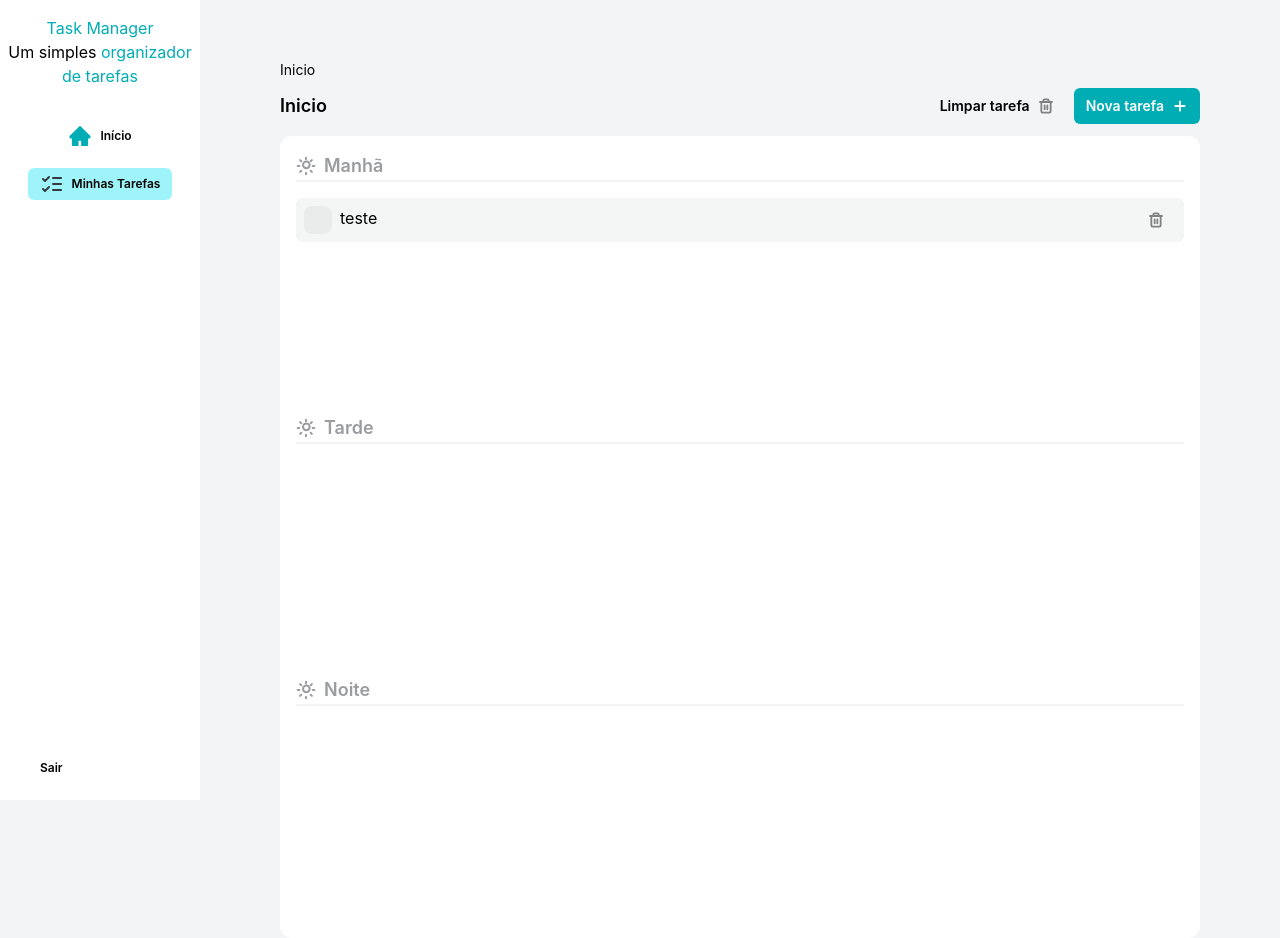
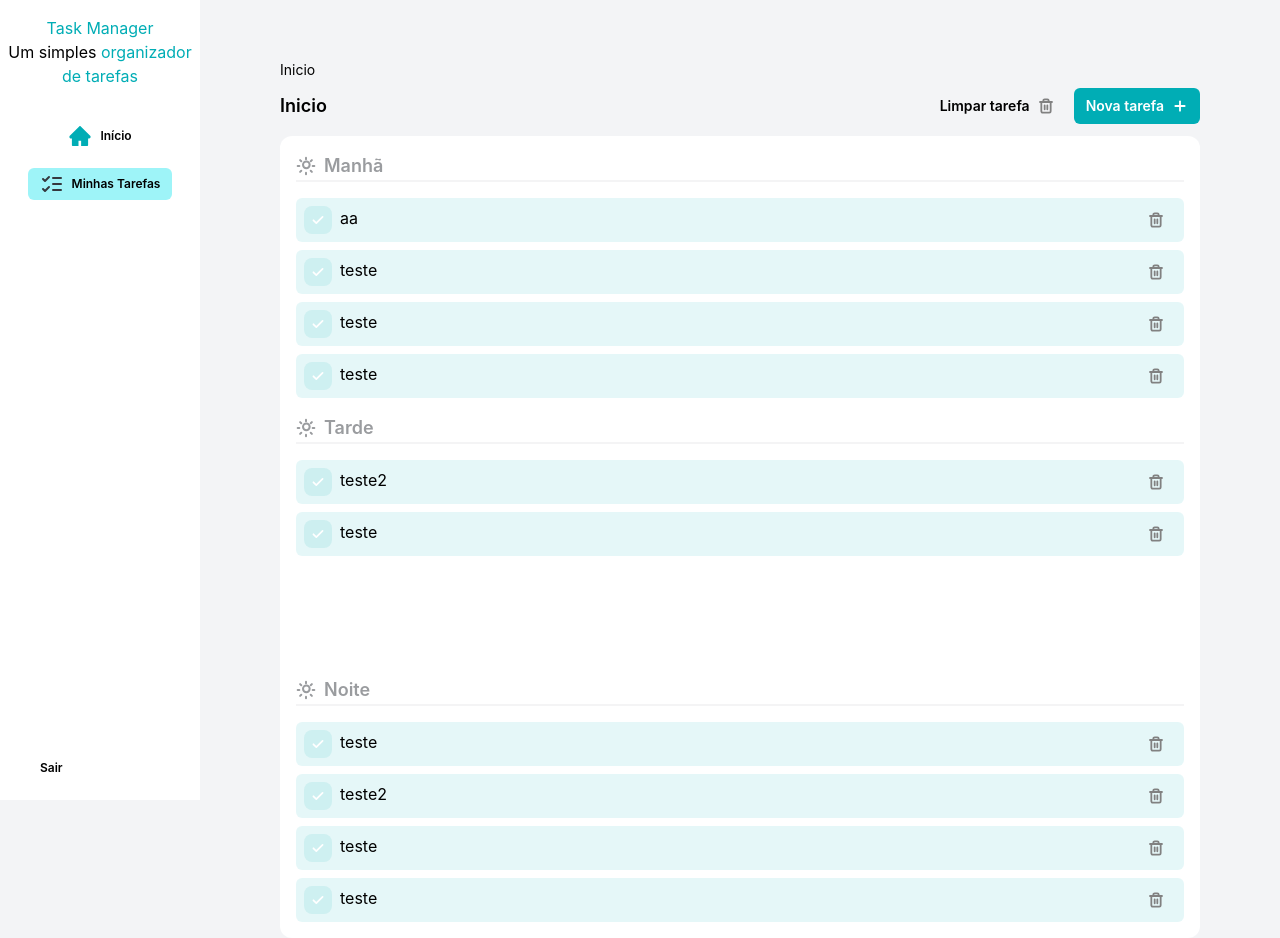
Before and after one commit to LuizChristani/TaskManager, a React (Vite) app in the folder frontend/: page / in a window 1280 px wide. Both pictures are taken after a click on the button "Minhas Tarefas". Built offline with nearby package versions, Linux system fonts and the light colour scheme; data requests are answered from the project's data file.

Commit message:
fix: add return data for pass taskId

```diff
--- a/frontend/db.json
+++ b/frontend/db.json
@@ -1,11 +1,95 @@
 {
   "tasks": [
     {
-      "id": "2ZLHPOwqzZo",
+      "id": "Hl7EpWqhZeU",
       "titulo": "teste",
       "detalhes": "teste",
-      "status": "pendente",
+      "status": "concluida",
+      "time": "noite"
+    },
+    {
+      "id": "ATOOMm2GqVk",
+      "titulo": "teste2",
+      "detalhes": "teste",
+      "status": "concluida",
+      "time": "noite"
+    },
+    {
+      "id": "PG5DdlUgNmU",
+      "titulo": "teste2",
+      "detalhes": "teste",
+      "status": "concluida",
+      "time": "tarde"
+    },
+    {
+      "id": "UoFWzol03UQ",
+      "titulo": "aa",
+      "detalhes": "",
+      "status": "concluida",
       "time": "manha"
+    },
+    {
+      "id": "23eviPWAFt8",
+      "titulo": "teste",
+      "detalhes": "teste",
+      "status": "concluida",
+      "time": "manha"
+    },
+    {
+      "id": "njeT5svOXRU",
+      "titulo": "teste",
+      "detalhes": "teste",
+      "status": "concluida",
+      "time": "manha"
+    },
+    {
+      "id": "i8px_i2o-mk",
+      "titulo": "teste",
+      "detalhes": "teste",
+      "status": "concluida",
+      "time": "manha"
+    },
+    {
+      "id": "6erjXvMc9Wc",
+      "titulo": "teste",
+      "detalhes": "teste",
+      "status": "concluida",
+      "time": "manha"
+    },
+    {
+      "id": "rsF35BQ8tqk",
+      "titulo": "teste",
+      "detalhes": "teste",
+      "status": "concluida",
+      "time": "manha"
+    },
+    {
+      "id": "JhuBoDvqFfM",
+      "titulo": "teste",
+      "detalhes": "teste",
+      "status": "concluida",
+      "time": "tarde"
+    },
+    {
+      "id": "3quddp6xqBA",
+      "titulo": "teste",
+      "detalhes": "teste",
+      "status": "concluida",
+      "time": "noite"
+    },
+    {
+      "id": "Mz-8qgrabG8",
+      "titulo": "teste",
+      "detalhes": "teste",
+      "status": "concluida",
+      "time": "noite"
+    },
+    {
+      "id": "jdWwrcMzNQY",
+      "titulo": "teste",
+      "detalhes": "teste",
+      "status": "concluida",
+      "time": "noite"
     }
   ],
   "$schema": "./node_modules/json-server/schema.json"
--- a/frontend/src/components/AddTaskDialog.tsx
+++ b/frontend/src/components/AddTaskDialog.tsx
@@ -36,8 +36,9 @@ export const AddTaskDialog = ({open, handleClose, onSaveTaskSuccess} : TaskDialo
             setLoadingTask(false)
             return
         }
+        const data = await response.json()
         setLoadingTask(false)
-        onSaveTaskSuccess(task)
+        onSaveTaskSuccess(data)
     }
 
     return (
--- a/frontend/src/components/Tasks.tsx
+++ b/frontend/src/components/Tasks.tsx
@@ -61,6 +61,9 @@ export const Tasks = () => {
 
         const response = await fetch(`http://localhost:3000/tasks/${taskId}`, {
             method: "PATCH",
+            headers: {
+                "Content-Type": "application/json",
+            },
             body: JSON.stringify(body)
         })
 
```
